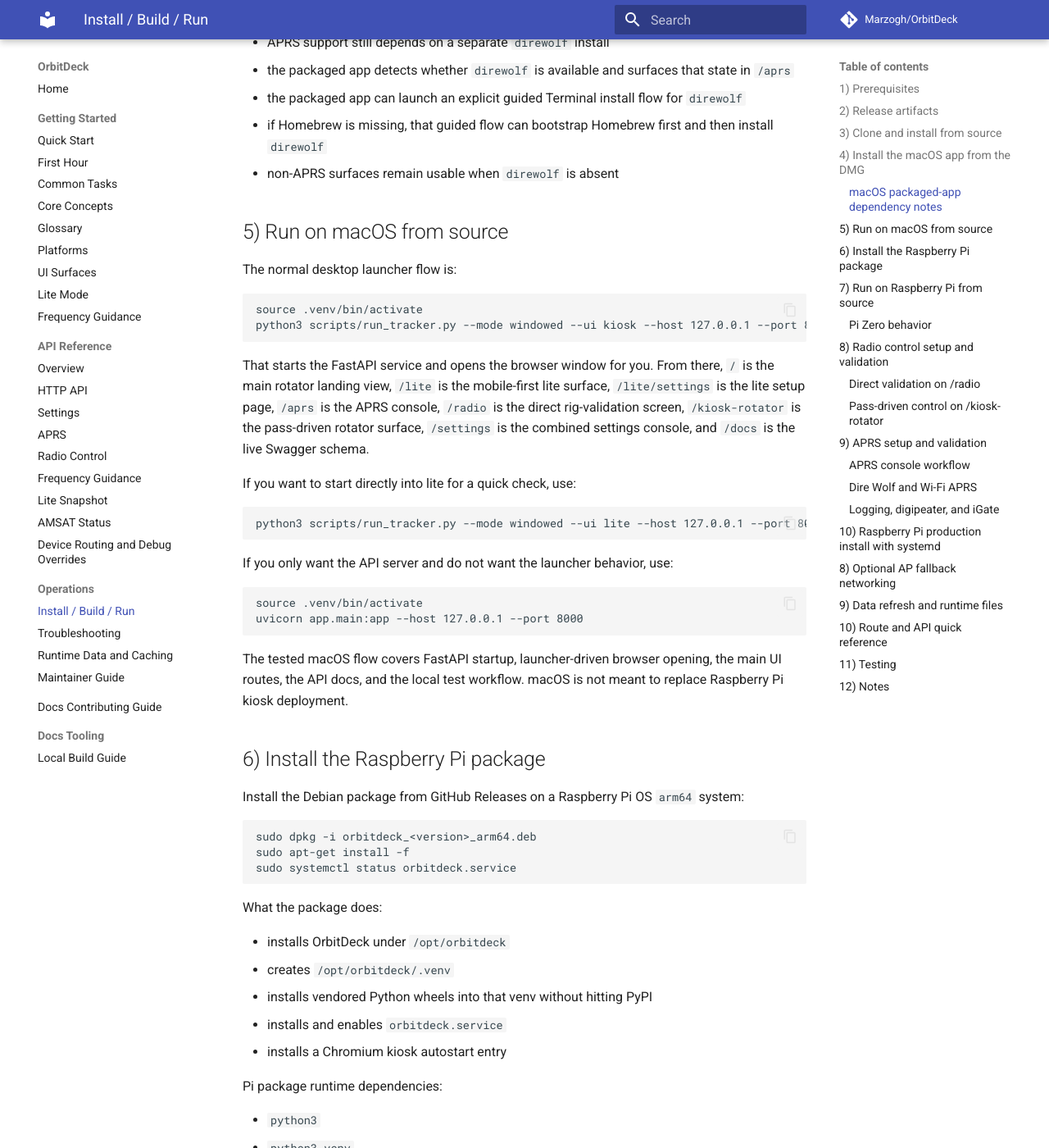
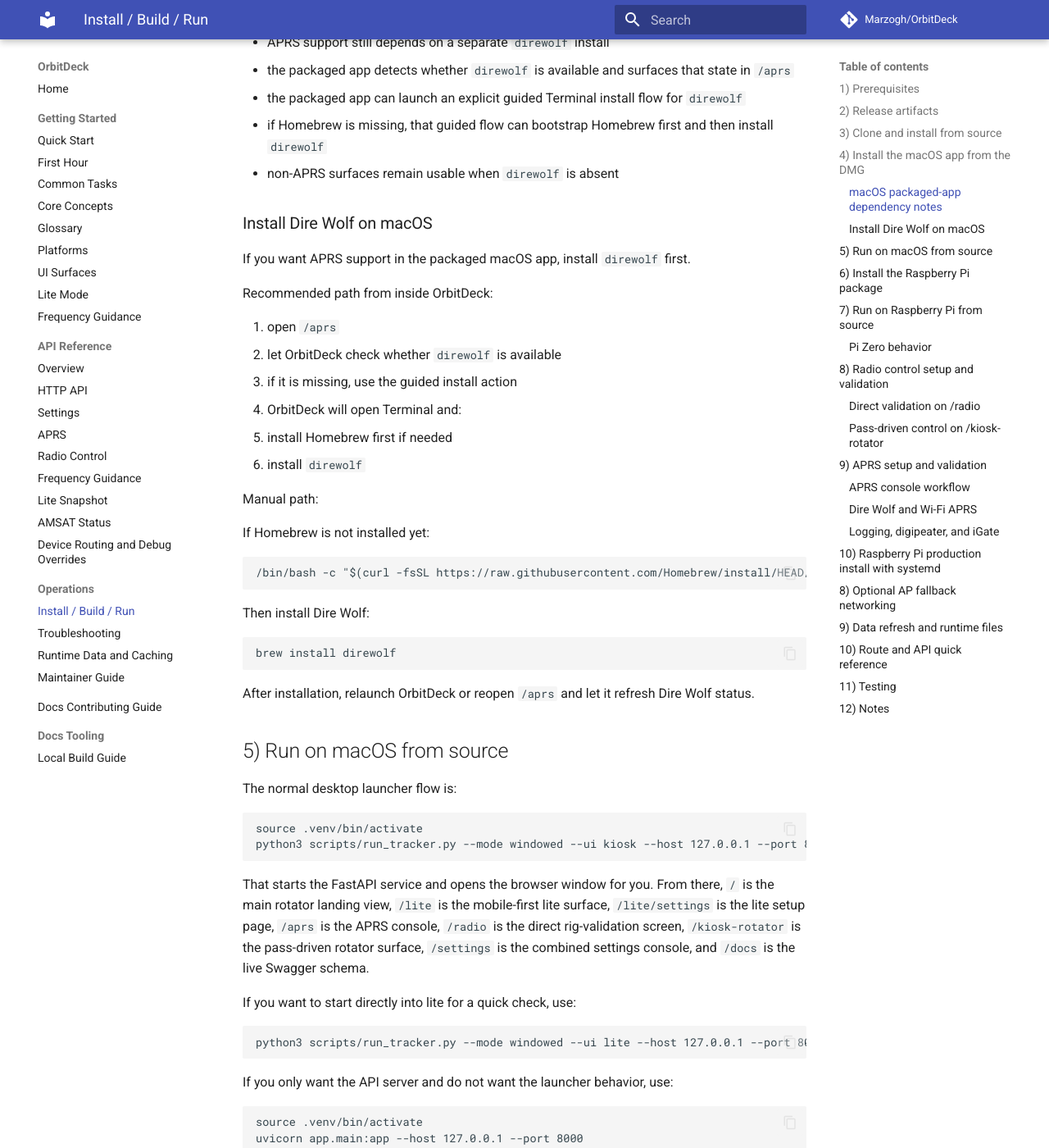
Before and after one commit to Marzogh/OrbitDeck, an MkDocs documentation site: the page built from docs/INSTALL_AND_RUN.md, in a window 1280 px wide and 1400 px high, scrolled down 1567 px. Shown: the whole window at 82% size. Built offline with MkDocs 1.6.1 and Material for MkDocs 9.7.7, drawn with Linux system fonts in a browser that asks for light colours; comment, search, counter and statistics services are not loaded; some of the changed text lies outside the part shown.

Commit message:
Clarify Dire Wolf installation in packaging docs
Expand the macOS install documentation so APRS operators have explicit instructions for getting Dire Wolf working in the packaged app.

This update:
- documents the preferred guided install flow from the packaged APRS surface
- adds the manual Homebrew bootstrap command for systems that do not have Homebrew yet
- adds the explicit  step
- links the README release-artifact section back to the full install guide for the manual dependency path

The goal is to make the packaged macOS install path self-explanatory before the release-packaging branch is pushed for review.

````diff
--- a/docs/INSTALL_AND_RUN.md
+++ b/docs/INSTALL_AND_RUN.md
@@ -50,6 +50,35 @@
 - the packaged app can launch an explicit guided Terminal install flow for `direwolf`
 - if Homebrew is missing, that guided flow can bootstrap Homebrew first and then install `direwolf`
 - non-APRS surfaces remain usable when `direwolf` is absent
+
+### Install Dire Wolf on macOS
+
+If you want APRS support in the packaged macOS app, install `direwolf` first.
+
+Recommended path from inside OrbitDeck:
+
+1. open `/aprs`
+2. let OrbitDeck check whether `direwolf` is available
+3. if it is missing, use the guided install action
+4. OrbitDeck will open Terminal and:
+   - install Homebrew first if needed
+   - install `direwolf`
+
+Manual path:
+
+If Homebrew is not installed yet:
+
+```bash
+/bin/bash -c "$(curl -fsSL https://raw.githubusercontent.com/Homebrew/install/HEAD/install.sh)"
+```
+
+Then install Dire Wolf:
+
+```bash
+brew install direwolf
+```
+
+After installation, relaunch OrbitDeck or reopen `/aprs` and let it refresh Dire Wolf status.
 
 ## 5) Run on macOS from source
 
@@ -183,6 +212,8 @@
 
 For packaged macOS builds, treat Dire Wolf as an external dependency. The packaged app reports whether it is present and can launch an explicit guided Terminal install flow, but it does not silently mutate the machine without operator action.
 
+If you need to do the install manually, use the Homebrew + `brew install direwolf` steps from the macOS install section above.
+
 ### Logging, digipeater, and iGate
 
 APRS logging is a first-class local feature. OrbitDeck can store received packets in `data/aprs/received_log.jsonl`, list them in the UI, export them as CSV or JSON, and clear them by age bucket. Digipeater and RX-only iGate policy are part of the persisted APRS settings model. Digipeater mode is intentionally disabled for satellite APRS targets, while iGate can remain enabled for receive when policy allows it.
````
Also changed, not shown: README.md (+1 -1 lines).
